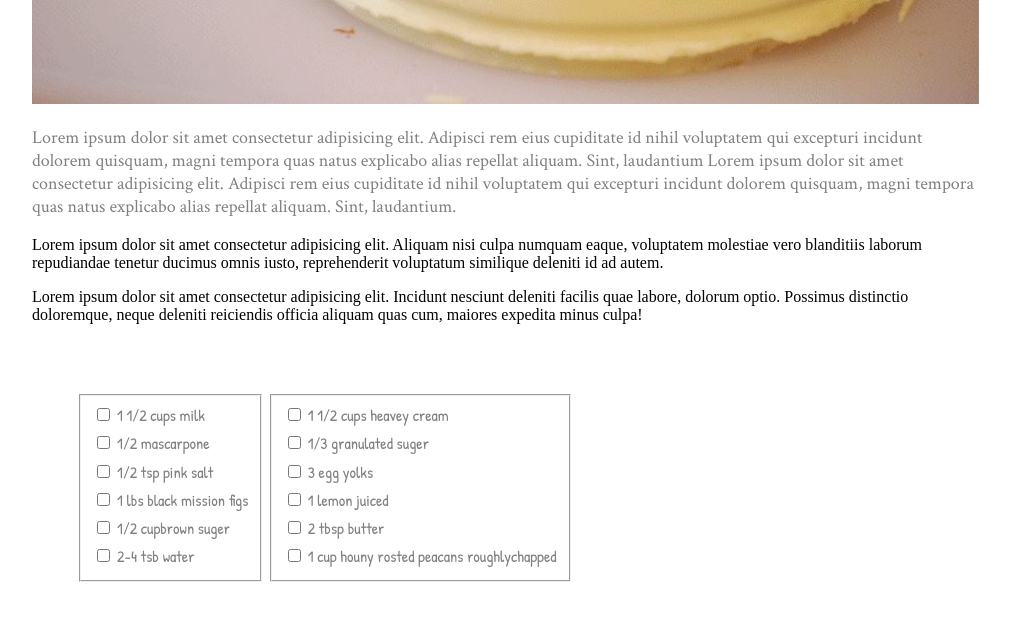
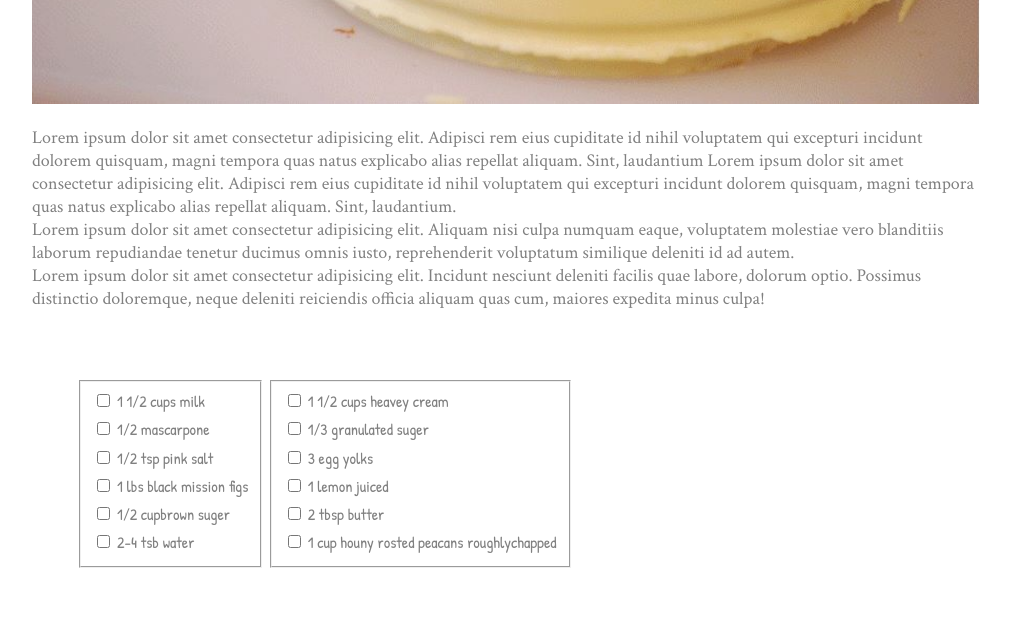
Before and after one commit to Maryanaalhawamdah/mini_project, a plain HTML site: page mini_project.html in a window 1280 px wide. Shown: the part 720-1341 px from the top of the page, without its empty margins (134-1145 px from the left). Drawn offline with Linux system fonts and the light colour scheme.

Commit message:
webproject1

```diff
--- a/mini_project.html
+++ b/mini_project.html
@@ -157,9 +157,9 @@
        <img  src="./ch.jpg" alt="Chocolate pizza" style="width: 100%;">
 
         <div>
-            <p class="paragraph">Lorem ipsum dolor sit amet consectetur adipisicing elit. Adipisci rem eius cupiditate id nihil voluptatem qui excepturi incidunt dolorem quisquam, magni tempora quas natus explicabo alias repellat aliquam. Sint, laudantium Lorem ipsum dolor sit amet consectetur adipisicing elit. Adipisci rem eius cupiditate id nihil voluptatem qui excepturi incidunt dolorem quisquam, magni tempora quas natus explicabo alias repellat aliquam. Sint, laudantium.</p>
-            <p>Lorem ipsum dolor sit amet consectetur adipisicing elit. Aliquam nisi culpa numquam eaque, voluptatem molestiae vero blanditiis laborum repudiandae tenetur ducimus omnis iusto, reprehenderit voluptatum similique deleniti id ad autem.</p>
-            <p>Lorem ipsum dolor sit amet consectetur adipisicing elit. Incidunt nesciunt deleniti facilis quae labore, dolorum optio. Possimus distinctio doloremque, neque deleniti reiciendis officia aliquam quas cum, maiores expedita minus culpa!</p>
+            <p class="paragraph">Lorem ipsum dolor sit amet consectetur adipisicing elit. Adipisci rem eius cupiditate id nihil voluptatem qui excepturi incidunt dolorem quisquam, magni tempora quas natus explicabo alias repellat aliquam. Sint, laudantium Lorem ipsum dolor sit amet consectetur adipisicing elit. Adipisci rem eius cupiditate id nihil voluptatem qui excepturi incidunt dolorem quisquam, magni tempora quas natus explicabo alias repellat aliquam. Sint, laudantium.<br>
+            Lorem ipsum dolor sit amet consectetur adipisicing elit. Aliquam nisi culpa numquam eaque, voluptatem molestiae vero blanditiis laborum repudiandae tenetur ducimus omnis iusto, reprehenderit voluptatum similique deleniti id ad autem.<br>
+            Lorem ipsum dolor sit amet consectetur adipisicing elit. Incidunt nesciunt deleniti facilis quae labore, dolorum optio. Possimus distinctio doloremque, neque deleniti reiciendis officia aliquam quas cum, maiores expedita minus culpa!</p>
         </div>
 
     </div>
```
